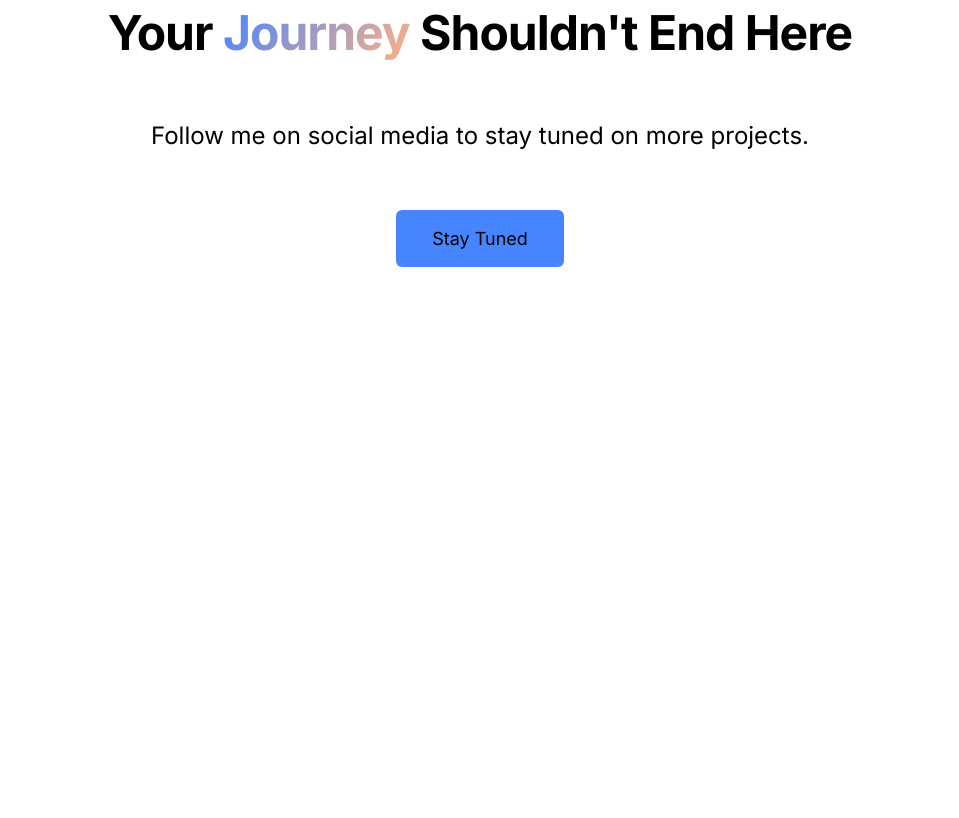
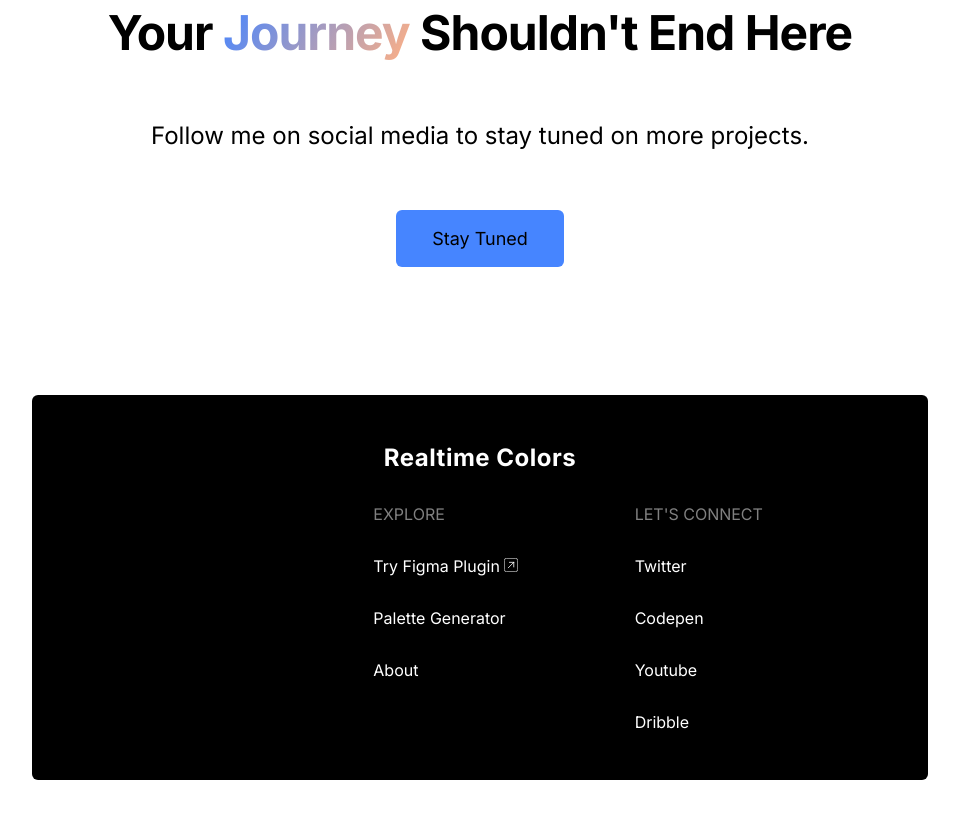
Before and after one commit to MatheusJeff/realtimecolors, a plain HTML site: page frontend/index.html in a window 1280 px wide. Shown: the part 3830-4648 px from the top of the page, without its empty margins (160-1119 px from the left). Before the commit the page ends 4225 px from the top, so only its background shows below. Drawn offline with Linux system fonts and the light colour scheme.

Commit message:
Project Final

```diff
--- a/frontend/index.html
+++ b/frontend/index.html
@@ -195,7 +195,40 @@
             <p class="subtitulo">Follow me on social media to stay tuned on more projects.</p>
             <a href="" class="btn-end">Stay Tuned</a>
         </div>
-        <div class="rodape"></div>
+        <div class="rodape">
+            <div class="logo">
+                <a href=""><h2 class="logo-h2">Realtime Colors</h2> </a>
+            </div>
+            <div class="colunas">
+                <div class="rodape-col">
+                    <div class="menu-rodape">
+                    </div>
+                </div>
+                <div class="rodape-col">
+                    <div class="menu-rodape">
+                        EXPLORE
+                    </div>
+                    <a href="">
+                        Try Figma Plugin
+                        <svg xmlns="http://www.w3.org/2000/svg" width="14" height="14" viewBox="0 0 14 14" fill="none">
+                            <rect x="0.318182" y="0.318182" width="13.3636" height="13.3636" rx="2.10647" stroke="#ffffff" stroke-width="0.636364"></rect>
+                            <path d="M4.33594 9.7564L9.75615 4.33618M9.75615 4.33618L5.41998 4.33618M9.75615 4.33618V8.94337" stroke="#ffffff" stroke-width="0.813033" stroke-linecap="round" stroke-linejoin="round"></path>
+                        </svg>
+                    </a>
+                    <a href="">Palette Generator</a>
+                    <a href="">About</a>
+                </div>
+                <div class="rodape-col">
+                    <div class="menu-rodape">
+                        LET'S CONNECT
+                    </div>
+                    <a href="">Twitter</a>
+                    <a href="">Codepen</a>
+                    <a href="">Youtube</a>
+                    <a href="">Dribble</a>
+                </div>
+            </div>
+        </div>
     </main>
 </body>
 </html>
--- a/frontend/style.css
+++ b/frontend/style.css
@@ -331,3 +331,34 @@
     background-color: #4685ff;
     border-radius: 6px;
 }
+.rodape{
+    display: flex;
+    flex-direction: column;
+    justify-content: flex-start;
+    gap: 2em;
+    border-radius: 6px;
+    background-color: #000000;
+    padding: 3em 5em;
+    width: 100%;
+    margin-bottom: 5em;
+    color: #ffffff;
+}
+.colunas{
+    display: flex;
+    flex-direction: row;
+    align-items: flex-start;
+    justify-content: space-between;
+    gap: 3em;
+    width: 100%;
+}
+.rodape-col{
+    display: flex;
+    flex-direction: column;
+    gap: 2em;
+    width: 30%;
+}
+.menu-rodape{
+    color: #ffffff;
+    opacity: 50%;
+    font-size: 16px;
+}
```
